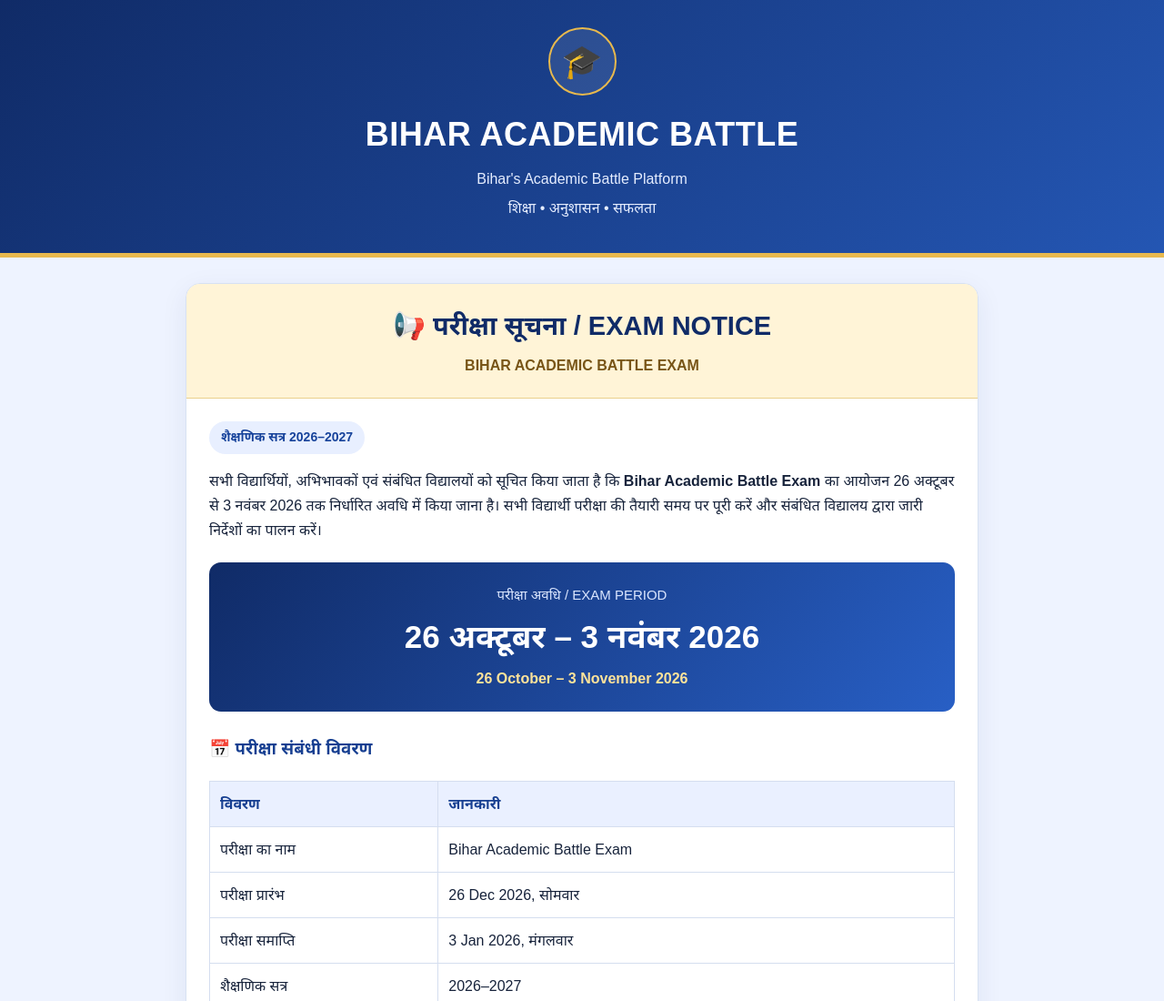
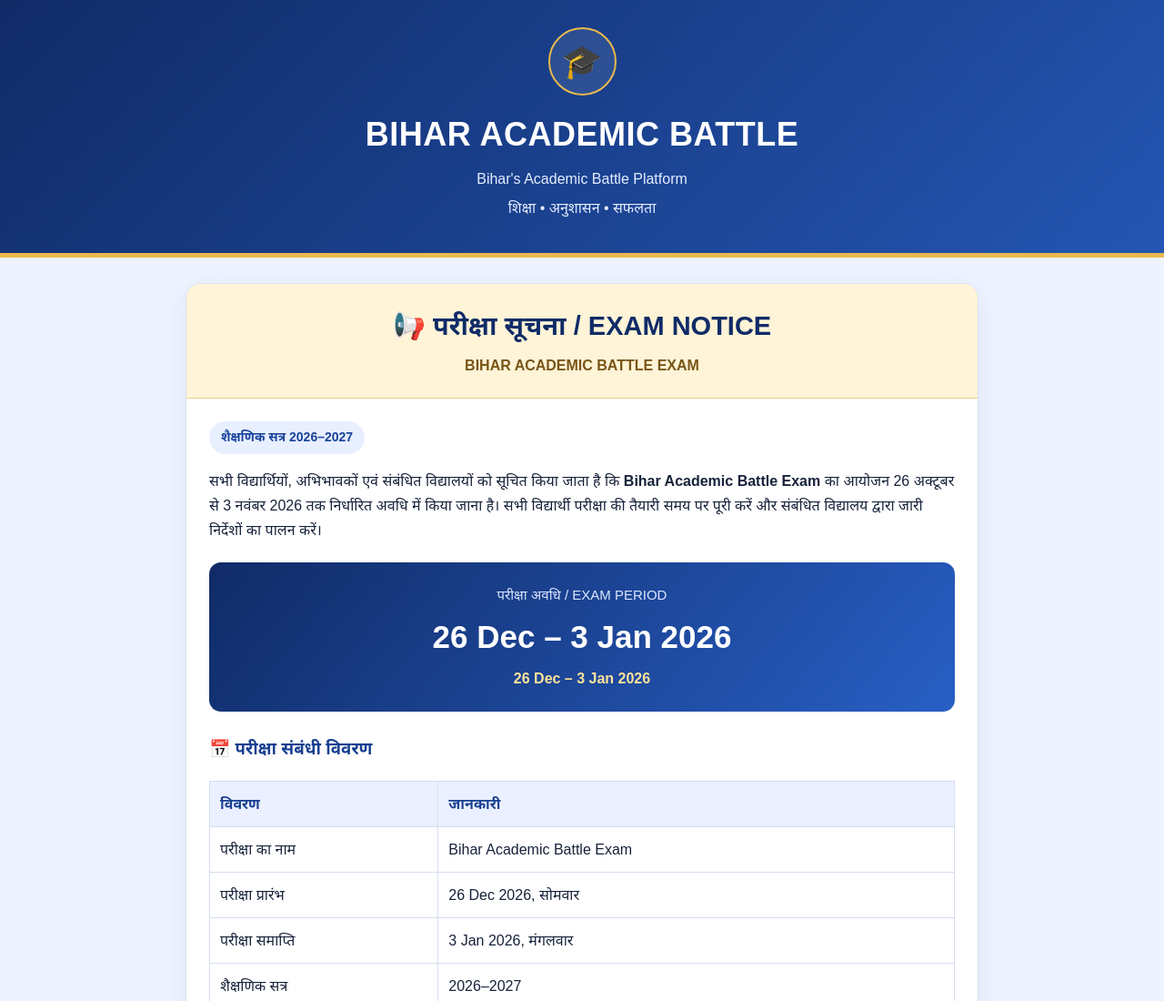
Before and after one commit to KAUS156/bab.bihar, a website: page pages/notice.html in a window 1280 px wide. Shown: the top 1100 px of the page at 91% size. Drawn offline with Linux system fonts and the light colour scheme.

```diff
--- a/pages/notice.html
+++ b/pages/notice.html
@@ -223,8 +223,8 @@ button:hover,.home:hover{opacity:.88}
 
       <div class="date-box">
         <small>परीक्षा अवधि / EXAM PERIOD</small>
-        <strong>26 अक्टूबर – 3 नवंबर 2026</strong>
-        <span>26 October – 3 November 2026</span>
+        <strong>26 Dec – 3 Jan 2026</strong>
+        <span>26 Dec – 3 Jan 2026</span>
       </div>
 
       <h3>📅 परीक्षा संबंधी विवरण</h3>
```
